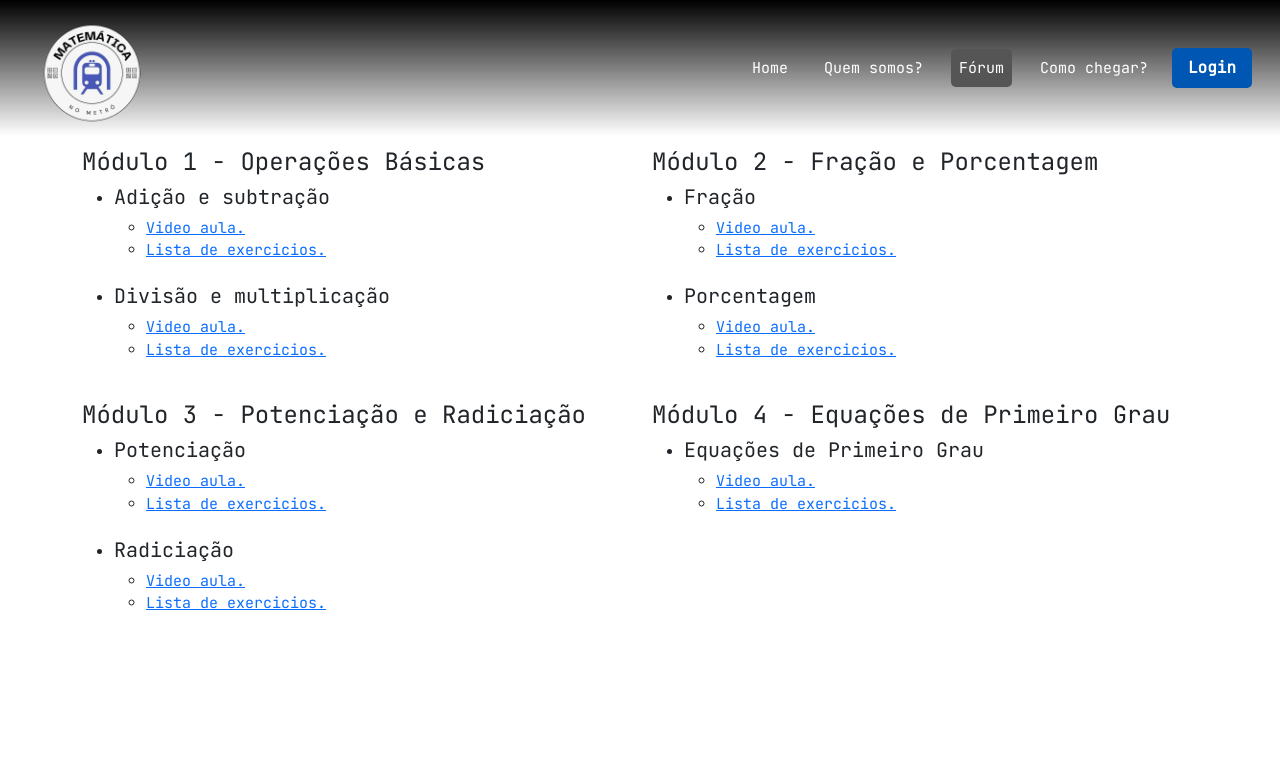
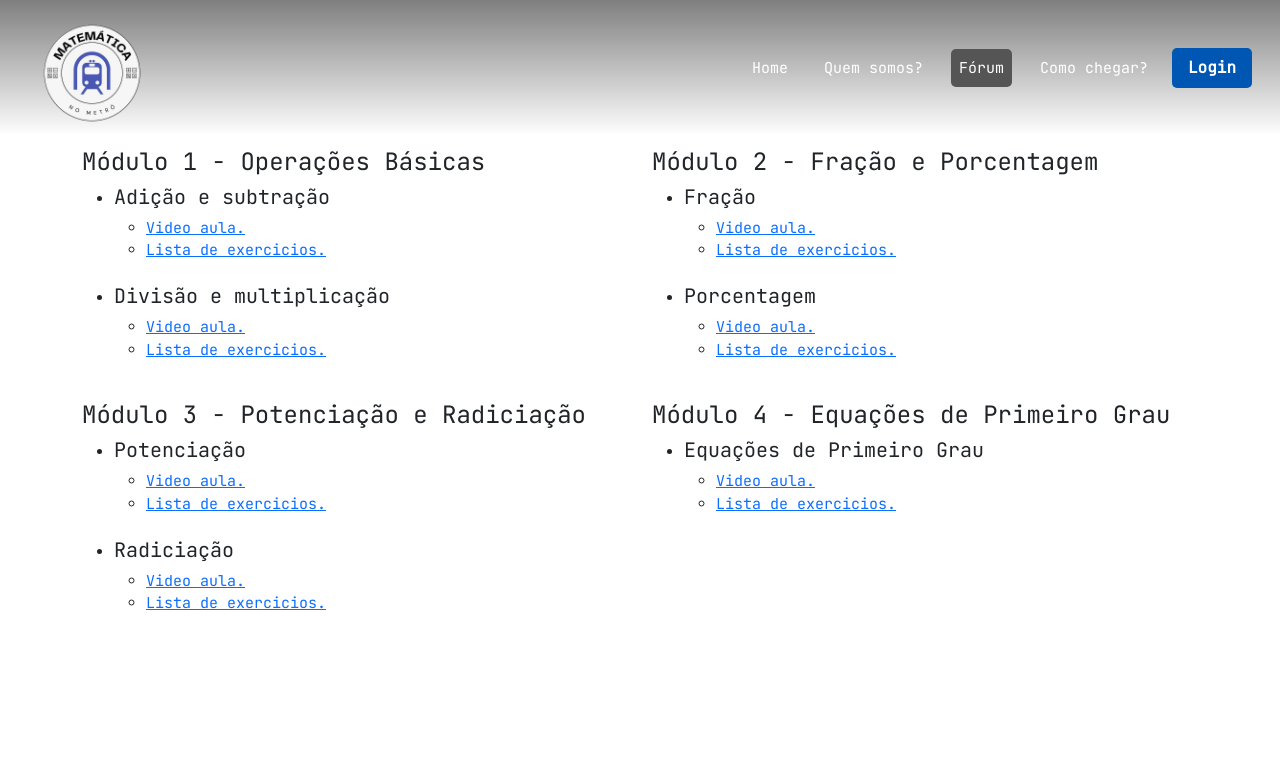
Before and after one commit to jcalladoo/projetoDefinitivo, a plain HTML site: page HTML/forum.html in a window 1280 px wide. Shown: the top 777 px of the page. Drawn offline with nearby package versions, Linux system fonts and the light colour scheme.

Commit message:
Update forum.css

```diff
--- a/CSS/forum.css
+++ b/CSS/forum.css
@@ -5,7 +5,7 @@ html {
 /*navbar*/
 
 .navbar {
-    background-image: linear-gradient(to bottom, rgba(0,0,0), rgba(0,0,0,-1));
+    background-image: linear-gradient(to bottom, rgba(0,0,0,0.5), rgba(0,0,0,0));
 }
 
 .topoPagina{
```
